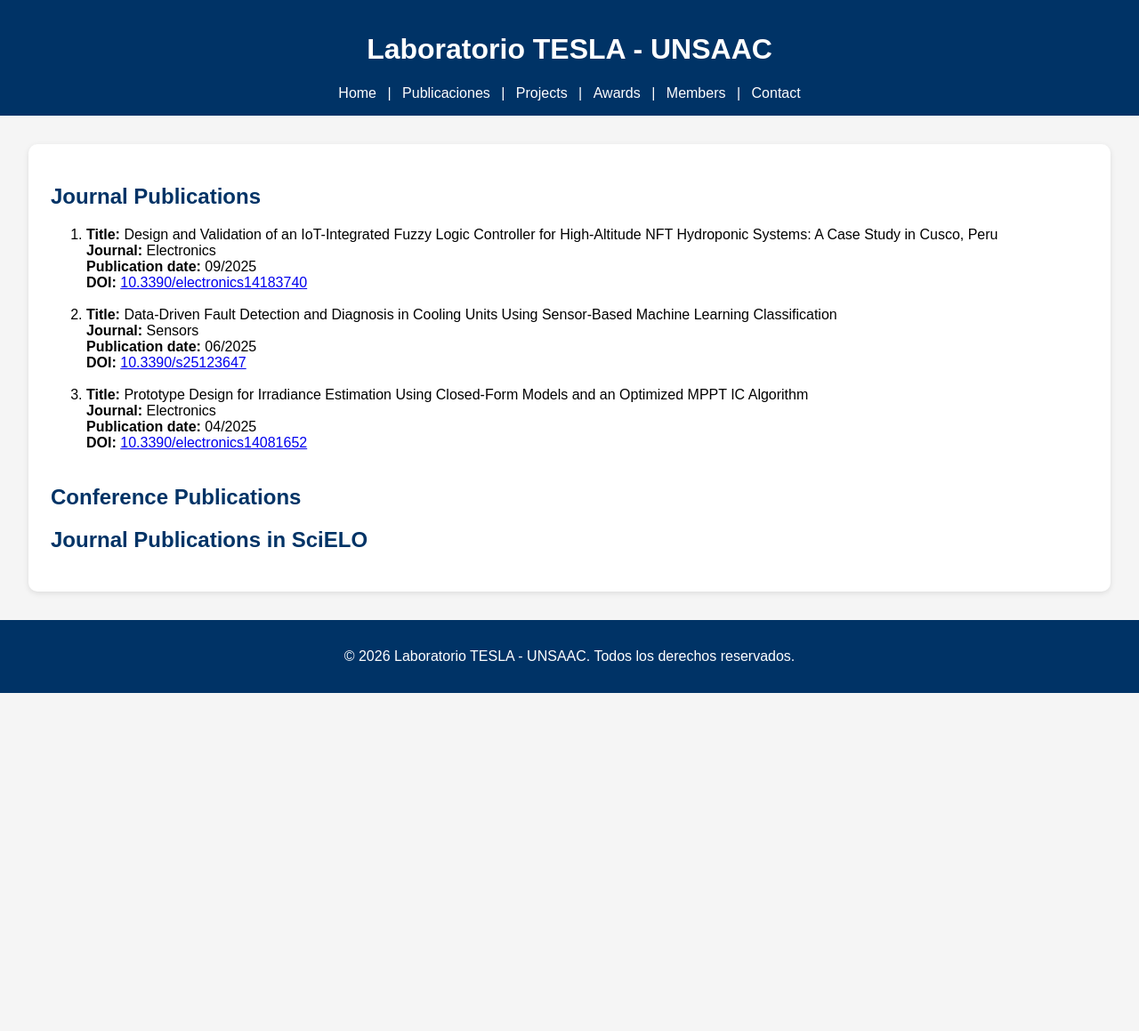
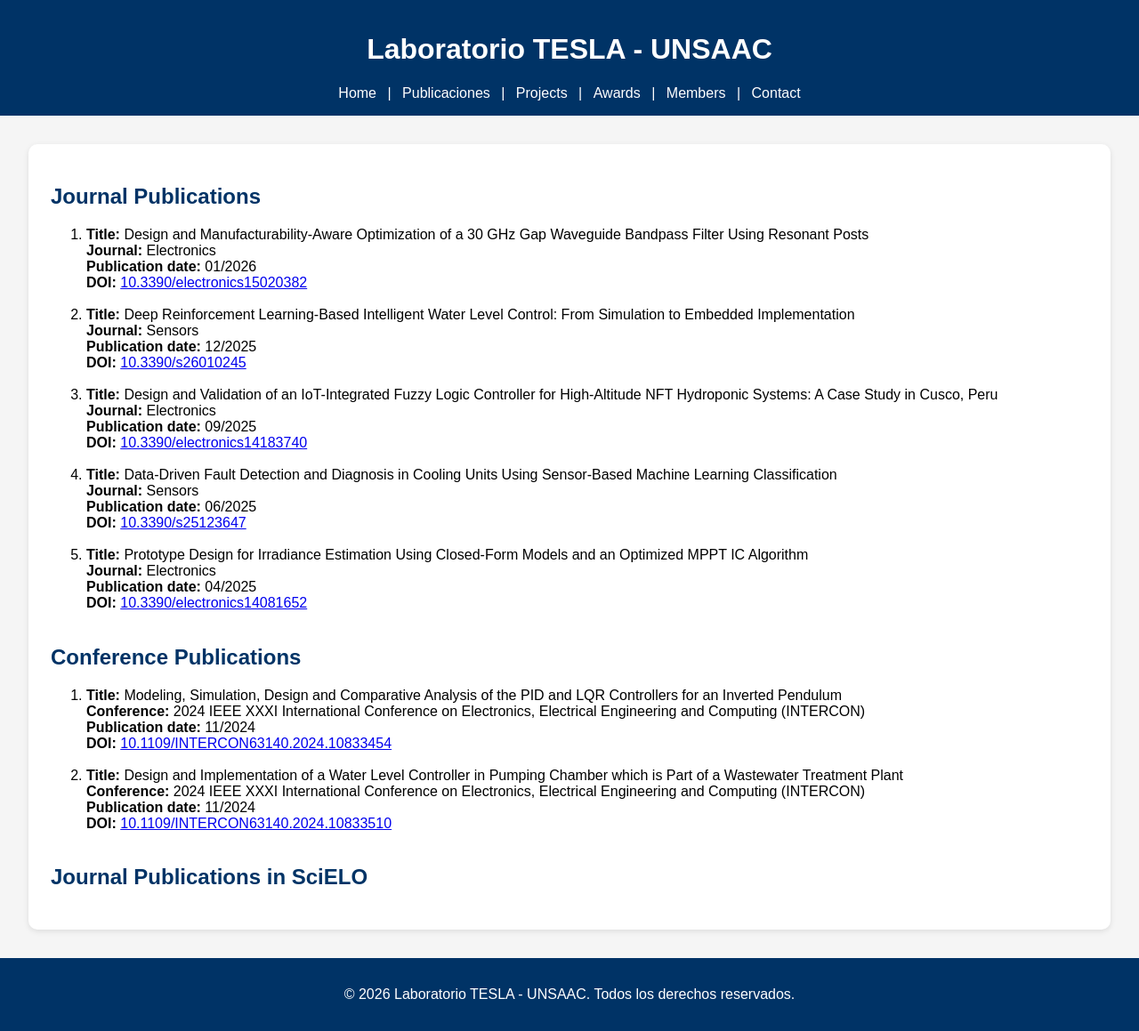
Before and after one commit to laboratoriotesla-unsaac/laboratoriotesla-unsaac.github.io, a Jekyll site: the page built from publications.html, in a window 1280 px wide. Shown: the whole page at 89% size. Built offline with Jekyll 4.4.1, drawn with Linux system fonts in a browser that asks for light colours; before the commit the page ends 900 px from its top, so only the background shows below that.

Commit message:
Actualizar contenid

```diff
--- a/members.html
+++ b/members.html
@@ -62,8 +62,8 @@
     <!-- Ing. Angela Valdez Monzon-->
     <div class="member-card">
       <img src="{{ '/miembros/Anghela.jpg' | relative_url }}" alt="Ing. Angela Valdez">
-      <h3>Ing. Angela Valdez</h3>
-      <p><strong>Especialidad:</strong> Electrónica</p>
+      <h3>M.Sc. Angela Valdez</h3>
+      <p><strong>Especialidad:</strong> Automatización e Instrumentación</p>
       <ul class="member-links">
         <li> anghela.valdez@unsaac.edu.pe
         | <a href="https://www.linkedin.com/in/anghela-nieves-valdez-monzon-78384a181/">LinkedIn</a>
--- a/projects.html
+++ b/projects.html
@@ -12,12 +12,13 @@
 
       <div class="project">
         <h3>09/2024 - Presente</h3>
-        <h4>Telecomunicaciones</h4>
+        <h4>Drone Swarm Monitors Forest Fires. Proyecto ganador del concurso internacional de Distributed Sensing Technology and Education Iniciative (DSTEI) de la sociedad internacional AESS Global -- IEEE.</h4>
         <p>
-          This project has focused on addressing the limitations of current 5G networks.
+
         </p>
       </div>
 
+<!---
       <div class="project">
         <h3>09/2024 - Presente</h3>
         <h4>Desarrollo sostenible</h4>
@@ -25,6 +26,7 @@
           Este proyecto se enfoca a la investigación de fuentes renovables.
         </p>
       </div>
+-->
     </div>
   </div>
 </section>
--- a/publications.html
+++ b/publications.html
@@ -7,6 +7,20 @@
 
   <h1>Journal Publications</h1>
   <ol>
+    <li>
+      <strong>Title:</strong> Design and Manufacturability-Aware Optimization of a 30 GHz Gap Waveguide Bandpass Filter Using Resonant Posts<br>
+      <strong>Journal:</strong> Electronics<br>
+      <strong>Publication date:</strong> 01/2026<br>
+      <strong>DOI:</strong> <a href="https://doi.org/10.3390/electronics15020382" target="_blank">10.3390/electronics15020382</a>
+    </li>
+    <br>
+    <li>
+      <strong>Title:</strong> Deep Reinforcement Learning-Based Intelligent Water Level Control: From Simulation to Embedded Implementation<br>
+      <strong>Journal:</strong> Sensors<br>
+      <strong>Publication date:</strong> 12/2025<br>
+      <strong>DOI:</strong> <a href="https://doi.org/10.3390/s26010245" target="_blank">10.3390/s26010245</a>
+    </li>
+    <br>
     <li>
       <strong>Title:</strong> Design and Validation of an IoT-Integrated Fuzzy Logic Controller for High-Altitude NFT Hydroponic Systems: A Case Study in Cusco, Peru<br>
       <strong>Journal:</strong> Electronics<br>
@@ -32,6 +46,20 @@
 
   <h1>Conference Publications</h1>
   <ol>
+    <li>
+      <strong>Title:</strong> Modeling, Simulation, Design and Comparative Analysis of the PID and LQR Controllers for an Inverted Pendulum<br>
+      <strong>Conference:</strong> 2024 IEEE XXXI International Conference on Electronics, Electrical Engineering and Computing (INTERCON)<br>
+      <strong>Publication date:</strong> 11/2024<br>
+      <strong>DOI:</strong> <a href="https://ieeexplore.ieee.org/document/10833454" target="_blank">10.1109/INTERCON63140.2024.10833454</a>
+    </li>
+    <br>
+    <li>
+      <strong>Title:</strong> Design and Implementation of a Water Level Controller in Pumping Chamber which is Part of a Wastewater Treatment Plant<br>
+      <strong>Conference:</strong> 2024 IEEE XXXI International Conference on Electronics, Electrical Engineering and Computing (INTERCON)<br>
+      <strong>Publication date:</strong> 11/2024<br>
+      <strong>DOI:</strong> <a href="https://ieeexplore.ieee.org/document/10833510" target="_blank">10.1109/INTERCON63140.2024.10833510</a>
+    </li>
+    <br>
   </ol>
 
   <h1>Journal Publications in SciELO</h1>
```
